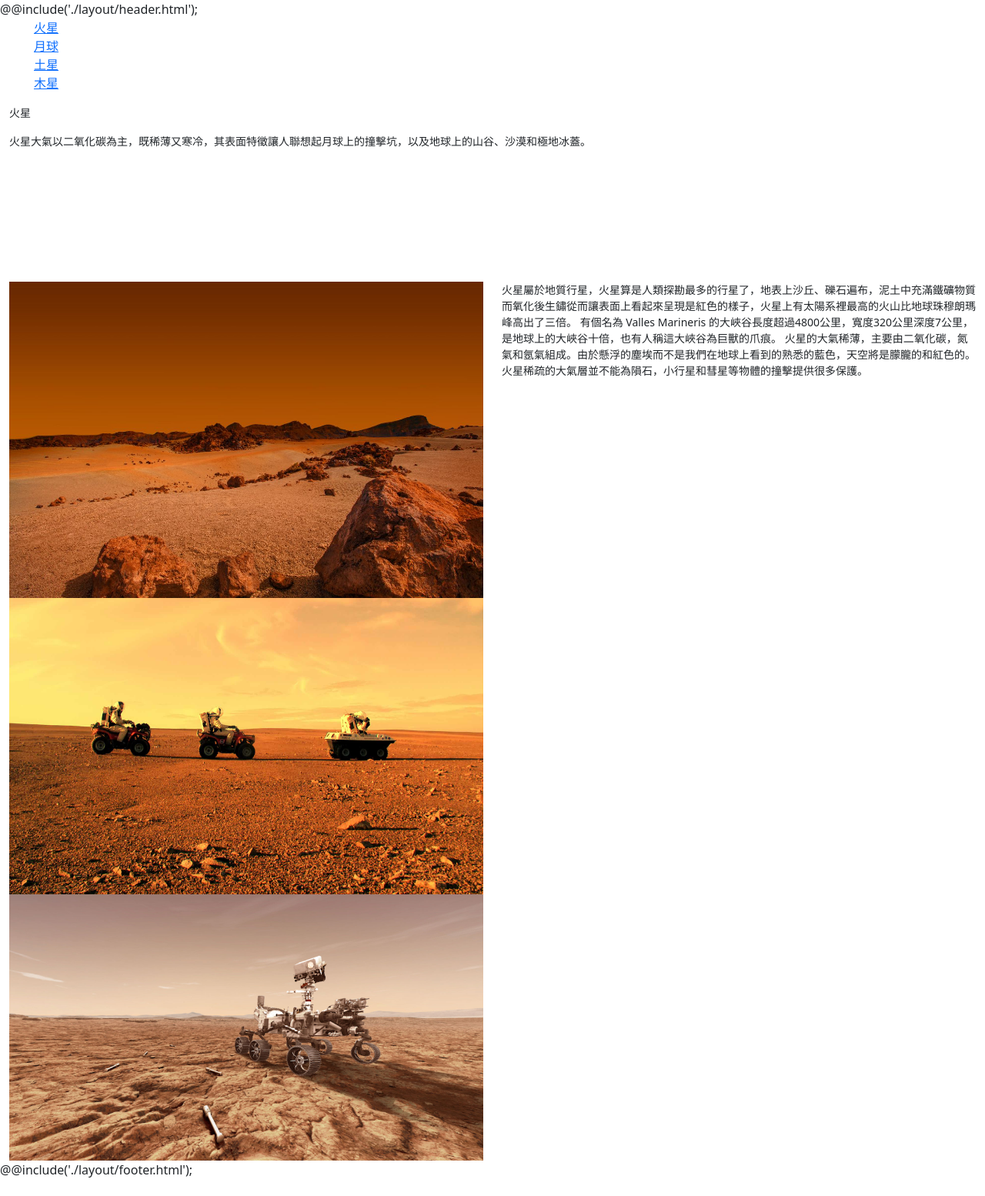
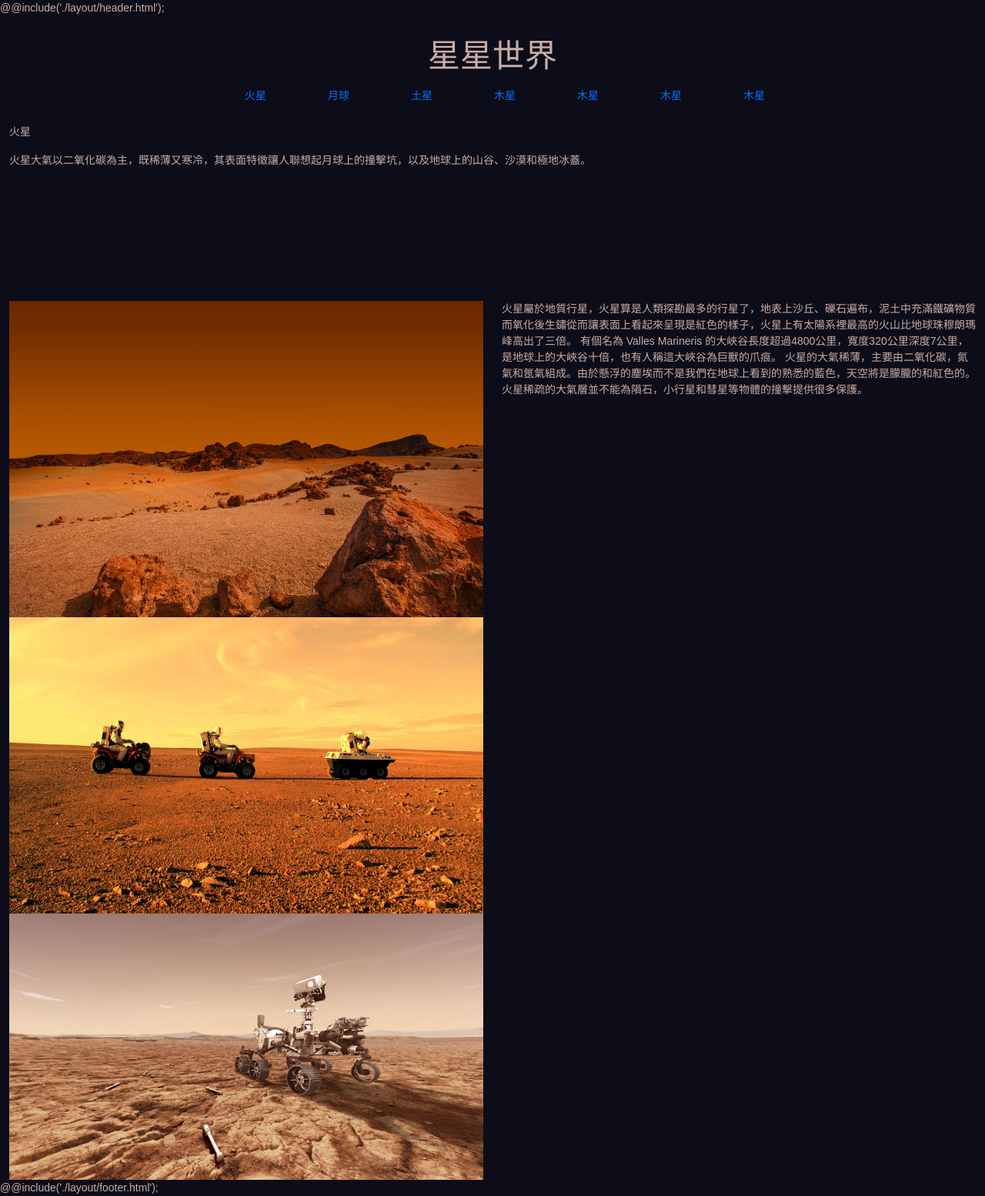
Before and after one commit to chickhack/CED102-G3, a PHP site: page /dev/planet.html in a window 1280 px wide. Shown: the whole page at 77% size. Before the commit the page ends 1530 px from the top, so only its background shows below. Run offline with PHP 8.4, Linux system fonts and the light colour scheme; a map, chart or similar area stays blank; style sheets or scripts are compiled from the project's sources.

Commit message:
adding css

```diff
--- a/css/account.css
+++ /dev/null
@@ -1 +0,0 @@
-/* No CSS *//*# sourceMappingURL=account.css.map */
--- a/css/planet.css
+++ /dev/null
@@ -1,4 +0,0 @@
-ul.tab-title {
-  display: flex;
-}
-/*# sourceMappingURL=planet.css.map */
--- a/dev/planet.html
+++ b/dev/planet.html
@@ -13,17 +13,23 @@
       integrity="sha384-BmbxuPwQa2lc/FVzBcNJ7UAyJxM6wuqIj61tLrc4wSX0szH/Ev+nYRRuWlolflfl"
       crossorigin="anonymous"
     />
+    <link rel="stylesheet" href="../css/planet.css"></link>
   </head>
   <body>
     @@include('./layout/header.html');
     <div class="container-fluid">
       <div class="row">
-        <div class="col-10" id="tab">
+        <div class="col-12" id="tab">
+          <div class="title">星星世界</div>
           <ul class="tab-title">
             <li><a href="tab01">火星</a></li>
             <li><a href="tab02">月球</a></li>
             <li><a href="tab03">土星</a></li>
             <li><a href="tab04">木星</a></li>
+            <li><a href="tab04">木星</a></li>
+            <li><a href="tab04">木星</a></li>
+            <li><a href="tab04">木星</a></li>
+
           </ul>
           <div id="tab01" class="tab-inner">
             <p>火星</p>
@@ -43,9 +49,9 @@
           </div> -->
         </div>
         <div class="col-6">
-          <img src="img/planet/mars_1.jpg" />
-          <img src="img/planet/mars_2.jpg" />
-          <img src="img/planet/mars_3.jpg" />
+          <img src="../dev/img/planet/mars_1.jpg" />
+          <img src="../dev/img/planet/mars_2.jpg" />
+          <img src="../dev/img/planet/mars_3.jpg" />
         </div>
         <div class="col-6">
           <p>
--- a/dev/sass/planet.scss
+++ b/dev/sass/planet.scss
@@ -1,3 +1,25 @@
+@import "_base";
+body{
+    font-family:"Haettenschweiler","Microsoft JhengHei", sans-serif;
+    color: $pink;
+    background-color:$darkblue;
+    font-size: 14px;
+}
+.title{
+    display: flex;
+    justify-content: center;
+    padding-top: 20px;
+    font-size: 42px;
+}
 ul.tab-title{
     display: flex;
+    justify-content: center;
+    li{
+        padding: 10px 40px ;
+
+        a {
+            text-decoration: none;
+        }
+
+    }
 }
```
Also changed, not shown: dist/planet.html (+10 -4 lines), css/all.css (deleted), 3 other files.
